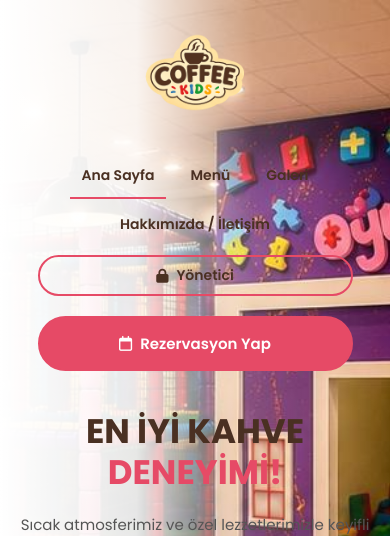
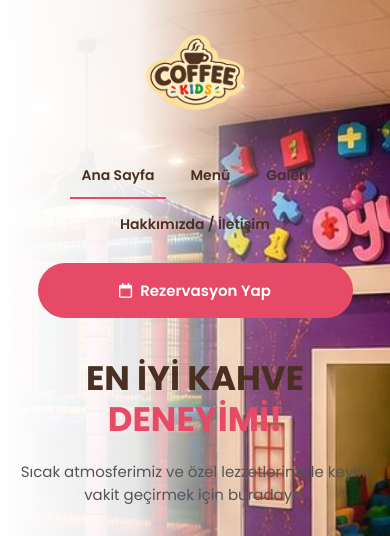
Before and after one commit to YarenGulDemirtas/-coffekids, a Flask app: page / in a window 390 px wide. Shown: the top 536 px of the page. Run offline with Flask 3, Linux system fonts and the light colour scheme.

Commit message:
mobil düzenleme

```diff
--- a/templates/index.html
+++ b/templates/index.html
@@ -21,9 +21,7 @@
                 <a href="/menu">Menü</a>
                 <a href="/#galeri">Galeri</a>
                 <a href="/#iletisim">Hakkımızda / İletişim</a>
-<a href="/login" class="btn btn-outline">
-    <i class="fa-solid fa-lock"></i> Yönetici
-</a>            </nav>
+           </nav>
             <div class="nav-actions">
                 <a href="/rezervasyon" class="btn btn-primary"><i class="fa-regular fa-calendar"></i> Rezervasyon Yap</a>
                 <button class="menu-btn"><i class="fa-solid fa-bars"></i></button>
```
Also changed, not shown: 1 other file.
